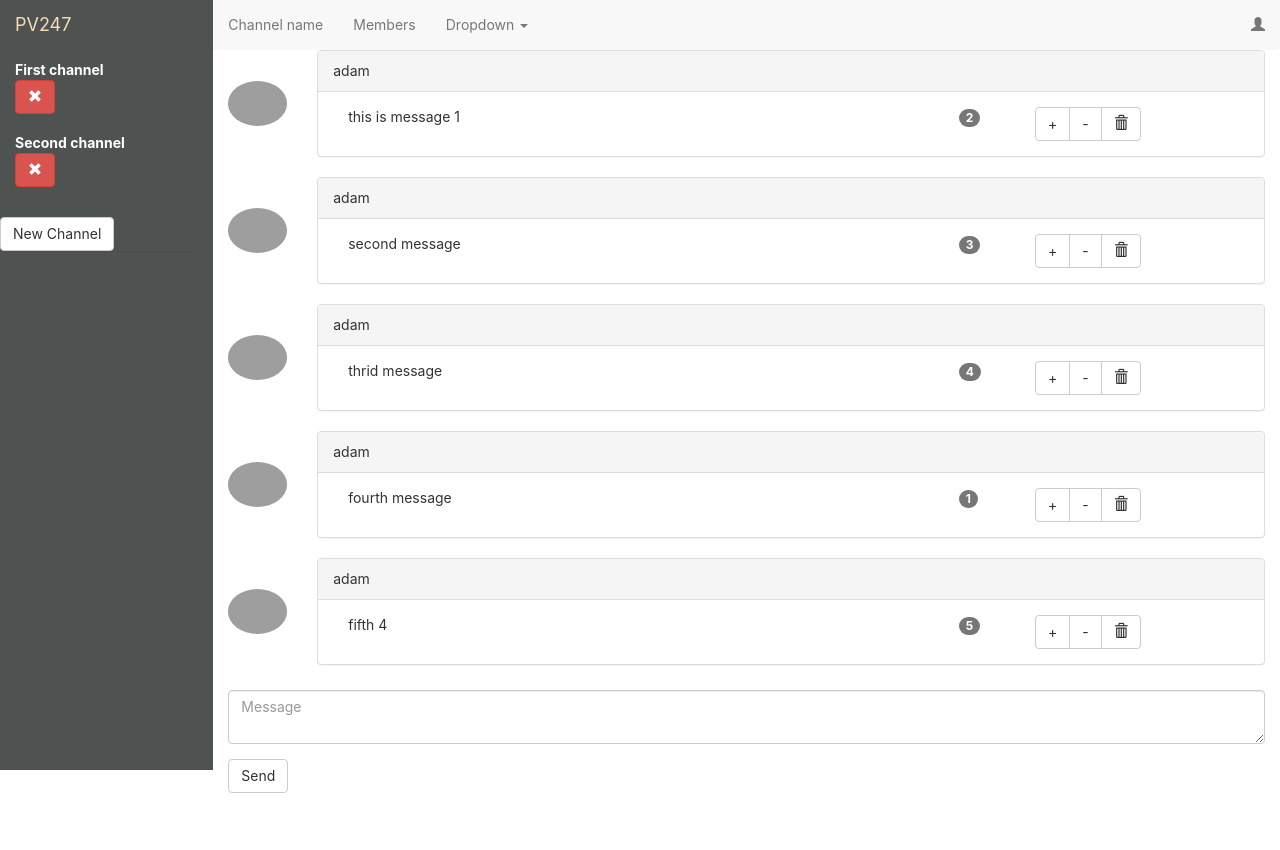
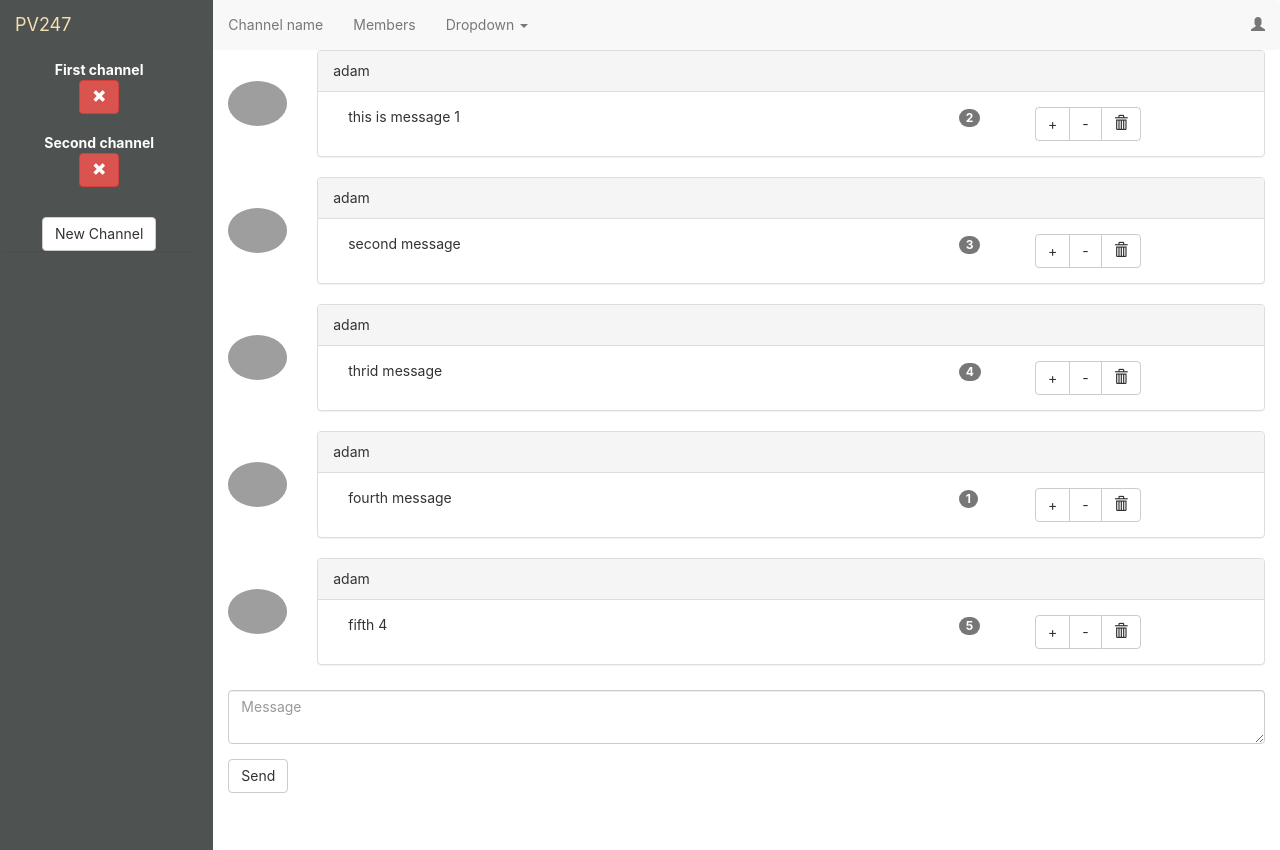
Before and after one commit to adamkral12/PV247, a React (Create React App) app: page / in a window 1280 px wide. Before the commit the page ends 800 px from the top, so only its background shows below. Built offline with nearby package versions, Linux system fonts and the light colour scheme; grey boxes are pictures that could not be loaded; the HTML template or start-up script is replaced by a standard one.

Commit message:
Horizontally center Channel, ChannelWrapper height to 100vh

```diff
--- a/src/Channels/Channel.js
+++ b/src/Channels/Channel.js
@@ -33,8 +33,8 @@ export default class Channel extends Component {
 
     render() {
         return (
-            <div>
-                <div className="channel-name"
+            <div className="text-center">
+            <div className="channel-name"
                      onClick={this.onclick}
                 >
                     {this.props.name}
--- a/src/Channels/ChannelWrapper.css
+++ b/src/Channels/ChannelWrapper.css
@@ -1,7 +1,7 @@
 .channel-wrapper {
     padding-left: 0;
     background-color: #4e5250;
-    height: 90vh;
+    height: 100vh;
 }
 
 .dark-back, .panel-default > .dark-back {
--- a/src/Channels/ChannelWrapper.js
+++ b/src/Channels/ChannelWrapper.js
@@ -39,8 +39,10 @@ export default class ChannelWrapper extends Component {
                             channels={this.props.channels}
                             onChannelClick={this.props.onChannelClick}
                         />
+                        <div className="text-center">
                         <Button onClick={this.showNewChannelModal}
                         >New Channel</Button>
+                        </div>
                         <NewChannelModal show={this.state.showNewChannelModal}
                                          onClose={this.hideNewChannelModal}
                                          onCreateChannel={this.createChannel}//TODO handle Creation
```
Also changed, not shown: src/Channels/EditChannelModal.jsx (added).
